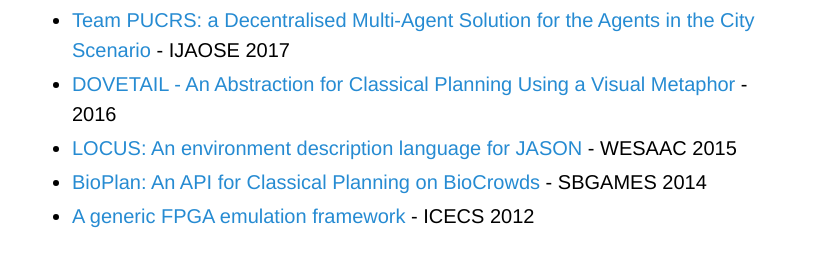
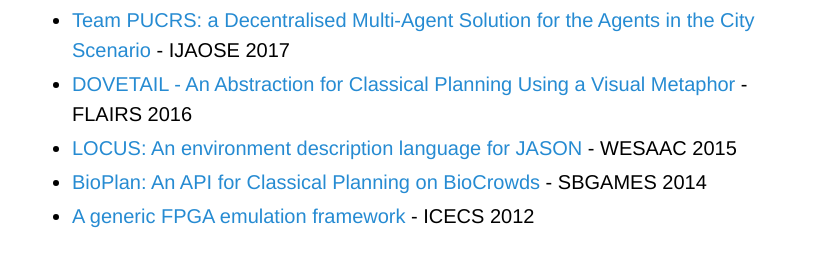
Before and after one commit to Maumagnaguagno/maumagnaguagno.github.io, a Jekyll site: the page built from publications.md, in a window 1280 px wide. Shown: the part 323-590 px from the top of the page, without its empty margins (228-1050 px from the left). Built offline with Jekyll 4.4.1, drawn with Linux system fonts in a browser that asks for light colours; our own code applies the rules of GitHub Pages for plain Markdown files.

Commit message:
Add missing links in publications

```diff
--- a/publications.md
+++ b/publications.md
@@ -10,7 +10,7 @@ hidden: true
 - [Online Goal Recognition Combining Landmarks and Planning](https://www.meneguzzi.eu/felipe/pubs/grw-discrete-continuous-gr-2017.pdf) - IJCAI/GRW
 - [BioPlan: Classical Planning with Crowd simulation](https://www.meneguzzi.eu/felipe/pubs/sbc-jis-bioplan-2017.pdf) - SBC JIS 2017
 - [Team PUCRS: a Decentralised Multi-Agent Solution for the Agents in the City Scenario](https://www.meneguzzi.eu/felipe/pubs/ijaose-mapc-2017.pdf) - IJAOSE 2017
-- [DOVETAIL - An Abstraction for Classical Planning Using a Visual Metaphor](https://www.aaai.org/ocs/index.php/FLAIRS/FLAIRS16/paper/viewFile/12966/12544) - 2016
+- [DOVETAIL - An Abstraction for Classical Planning Using a Visual Metaphor](https://www.aaai.org/ocs/index.php/FLAIRS/FLAIRS16/paper/viewFile/12966/12544) - FLAIRS 2016
 - [LOCUS: An environment description language for JASON](http://www2.ic.uff.br/~wesaac2015/Proceedings-WESAAC-2015.pdf#page=27) - WESAAC 2015
-- [BioPlan: An API for Classical Planning on BioCrowds](TODO) - SBGAMES 2014
-- [A generic FPGA emulation framework](TODO) - ICECS 2012
+- [BioPlan: An API for Classical Planning on BioCrowds](https://www.sbgames.org/sbgames2014/files/papers/computing/full/102-computingfullpages.pdf) - SBGAMES 2014
+- [A generic FPGA emulation framework](http://ieeexplore.ieee.org/document/6463758/) - ICECS 2012
```
